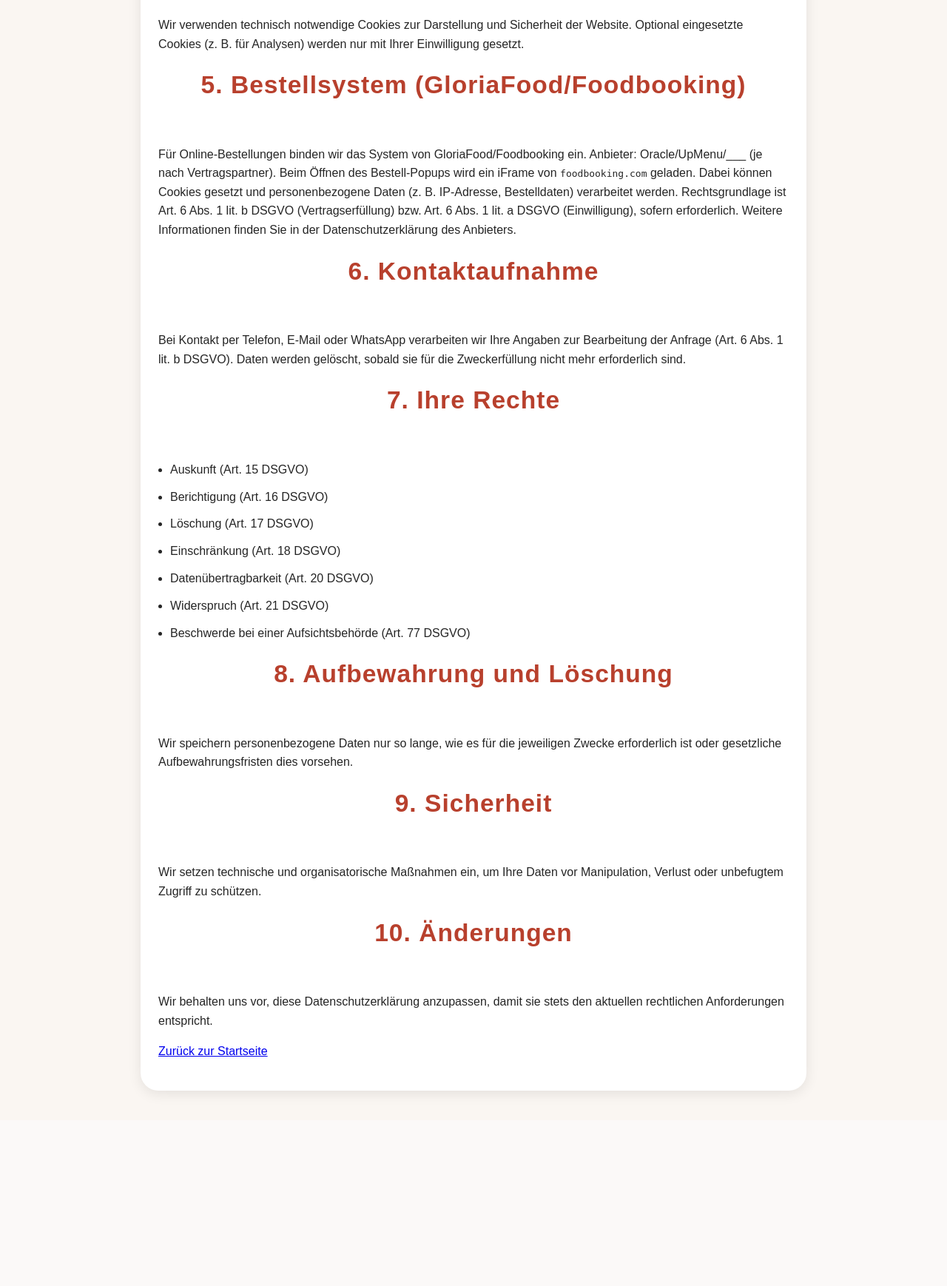
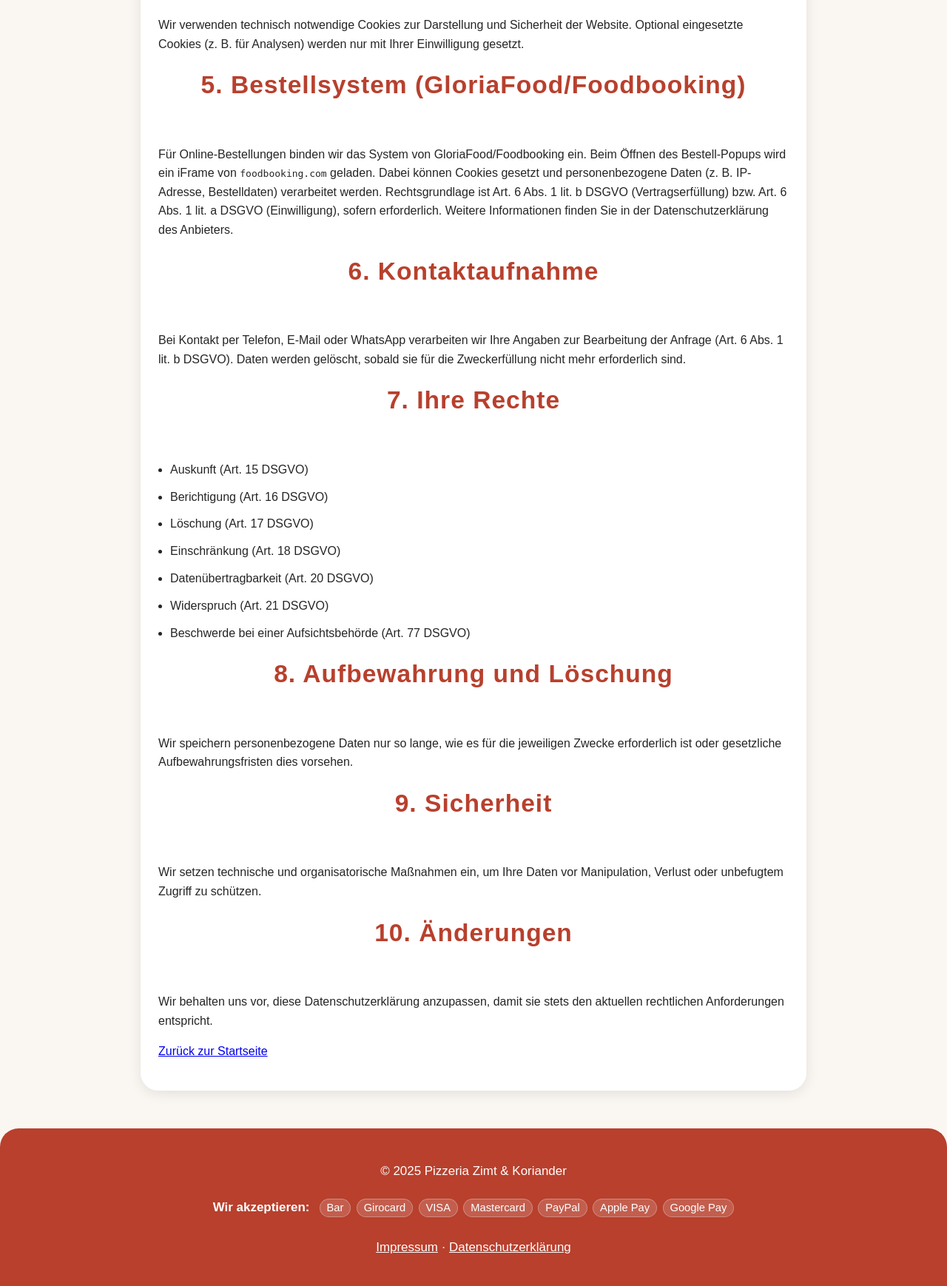
Before and after one commit to Domi2445/Pizzeria-Zimt-und-Koriander, a PHP site: page /datenschutz.html in a window 1280 px wide. Shown: the part 815-2553 px from the top of the page at 74% size. Before the commit the page ends 2298 px from the top, so only its background shows below. Run offline with PHP 8.4, Linux system fonts and the light colour scheme.

Commit message:
aktualisierung footer

```diff
--- a/datenschutz.html
+++ b/datenschutz.html
@@ -28,7 +28,7 @@
     <p>Wir verwenden technisch notwendige Cookies zur Darstellung und Sicherheit der Website. Optional eingesetzte Cookies (z. B. für Analysen) werden nur mit Ihrer Einwilligung gesetzt.</p>
 
     <h2>5. Bestellsystem (GloriaFood/Foodbooking)</h2>
-    <p>Für Online-Bestellungen binden wir das System von GloriaFood/Foodbooking ein. Anbieter: Oracle/UpMenu/___ (je nach Vertragspartner). Beim Öffnen des Bestell-Popups wird ein iFrame von <code>foodbooking.com</code> geladen. Dabei können Cookies gesetzt und personenbezogene Daten (z. B. IP-Adresse, Bestelldaten) verarbeitet werden. Rechtsgrundlage ist Art. 6 Abs. 1 lit. b DSGVO (Vertragserfüllung) bzw. Art. 6 Abs. 1 lit. a DSGVO (Einwilligung), sofern erforderlich. Weitere Informationen finden Sie in der Datenschutzerklärung des Anbieters.</p>
+    <p>Für Online-Bestellungen binden wir das System von GloriaFood/Foodbooking ein. Beim Öffnen des Bestell-Popups wird ein iFrame von <code>foodbooking.com</code> geladen. Dabei können Cookies gesetzt und personenbezogene Daten (z. B. IP-Adresse, Bestelldaten) verarbeitet werden. Rechtsgrundlage ist Art. 6 Abs. 1 lit. b DSGVO (Vertragserfüllung) bzw. Art. 6 Abs. 1 lit. a DSGVO (Einwilligung), sofern erforderlich. Weitere Informationen finden Sie in der Datenschutzerklärung des Anbieters.</p>
 
     <h2>6. Kontaktaufnahme</h2>
     <p>Bei Kontakt per Telefon, E-Mail oder WhatsApp verarbeiten wir Ihre Angaben zur Bearbeitung der Anfrage (Art. 6 Abs. 1 lit. b DSGVO). Daten werden gelöscht, sobald sie für die Zweckerfüllung nicht mehr erforderlich sind.</p>
@@ -55,5 +55,24 @@
 
     <p><a href="index.html">Zurück zur Startseite</a></p>
   </main>
+
+  <footer role="contentinfo" class="site-footer">
+    <div class="footer-inner">
+      <p>&copy; 2025 Pizzeria Zimt & Koriander</p>
+      <div class="footer-payments" aria-label="Zahlungsmöglichkeiten">
+        <span>Wir akzeptieren:</span>
+        <ul class="payment-list">
+          <li class="pm-cash" title="Barzahlung">Bar</li>
+          <li class="pm-ec" title="Girocard/EC">Girocard</li>
+          <li class="pm-visa" title="VISA">VISA</li>
+          <li class="pm-mastercard" title="Mastercard">Mastercard</li>
+          <li class="pm-paypal" title="PayPal">PayPal</li>
+          <li class="pm-applepay" title="Apple Pay">Apple&nbsp;Pay</li>
+          <li class="pm-googlepay" title="Google Pay">Google&nbsp;Pay</li>
+        </ul>
+      </div>
+      <p class="footer-legal"><a href="impressum.html">Impressum</a> · <a href="datenschutz.html">Datenschutzerklärung</a></p>
+    </div>
+  </footer>
 </body>
 </html>
--- a/style.css
+++ b/style.css
@@ -214,7 +214,7 @@ body {
   transform: scale(1.03);
 }
 
-/* ---------- LINKS / LISTS / FOOTER ---------- */
+/* ---------- LINKS / LISTS ---------- */
 ul {
   padding-left: 1em;
 }
@@ -229,17 +229,49 @@ ul a:hover {
   color: #8e2a1f;
 }
 
+/* ---------- FOOTER mit Zahlungsmöglichkeiten ---------- */
 footer {
   background: #b8402d;
   color: #fff;
   text-align: center;
-  padding: 1.6em 0 1.1em 0;
+  padding: 1.6em 0 1.3em 0;
   margin-top: 3em;
   border-top-left-radius: 25px;
   border-top-right-radius: 25px;
   font-size: 1.06rem;
 }
-footer a {
+footer .footer-inner {
+  max-width: 1050px;
+  margin: 0 auto;
+  padding: 0 1rem;
+}
+footer .footer-payments {
+  margin: 0.6em 0 0.8em;
+}
+footer .footer-payments span {
+  display: inline-block;
+  margin-right: 0.5em;
+  font-weight: 700;
+}
+footer .payment-list {
+  display: inline-flex;
+  flex-wrap: wrap;
+  gap: 0.45em;
+  list-style: none;
+  margin: 0.4em 0 0;
+  padding: 0;
+}
+footer .payment-list li {
+  background: rgba(255, 255, 255, 0.16);
+  border: 1px solid rgba(255, 255, 255, 0.28);
+  color: #fff;
+  padding: 0.28em 0.6em;
+  border-radius: 999px;
+  font-size: 0.92rem;
+  line-height: 1;
+  white-space: nowrap;
+}
+footer .footer-legal a {
   color: #fff;
   text-decoration: underline;
 }
--- a/style.scss
+++ b/style.scss
@@ -213,7 +213,7 @@ body {
   }
 }
 
-/* ---------- LINKS / LISTS / FOOTER ---------- */
+/* ---------- LINKS / LISTS ---------- */
 ul {
   padding-left: 1em;
   li { margin-bottom: 0.7em; }
@@ -223,16 +223,53 @@ ul {
     &:hover { color: $main-dark; }
   }
 }
+
+/* ---------- FOOTER mit Zahlungsmöglichkeiten ---------- */
 footer {
   background: $main;
   color: #fff;
   text-align: center;
-  padding: 1.6em 0 1.1em 0;
+  padding: 1.6em 0 1.3em 0;
   margin-top: 3em;
   border-top-left-radius: 25px;
   border-top-right-radius: 25px;
   font-size: 1.06rem;
-  a { color: #fff; text-decoration: underline; }
+
+  .footer-inner {
+    max-width: 1050px;
+    margin: 0 auto;
+    padding: 0 1rem;
+  }
+
+  .footer-payments {
+    margin: 0.6em 0 0.8em;
+    span {
+      display: inline-block;
+      margin-right: .5em;
+      font-weight: 700;
+    }
+  }
+
+  .payment-list {
+    display: inline-flex;
+    flex-wrap: wrap;
+    gap: .45em;
+    list-style: none;
+    margin: .4em 0 0;
+    padding: 0;
+    li {
+      background: rgba(255,255,255,0.16);
+      border: 1px solid rgba(255,255,255,0.28);
+      color: #fff;
+      padding: .28em .6em;
+      border-radius: 999px;
+      font-size: .92rem;
+      line-height: 1;
+      white-space: nowrap;
+    }
+  }
+
+  .footer-legal a { color: #fff; text-decoration: underline; }
 }
 
 /* ---------- MODAL (GLORIAFOOD) ---------- */
```
Also changed, not shown: impressum.html (+19 -0 lines), 1 other file.
